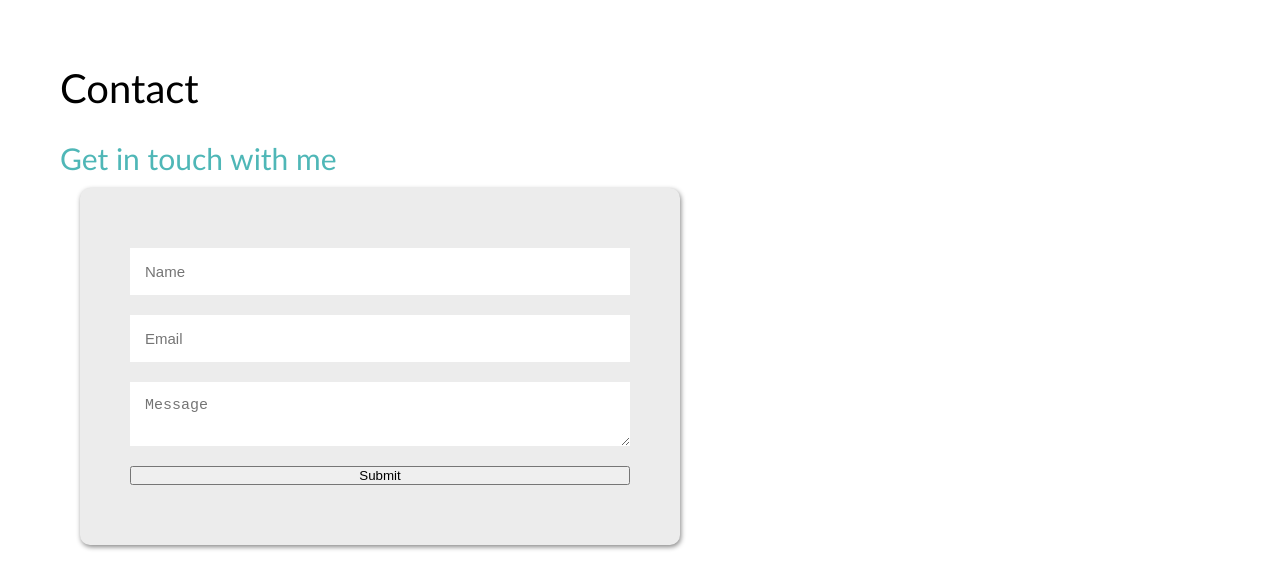
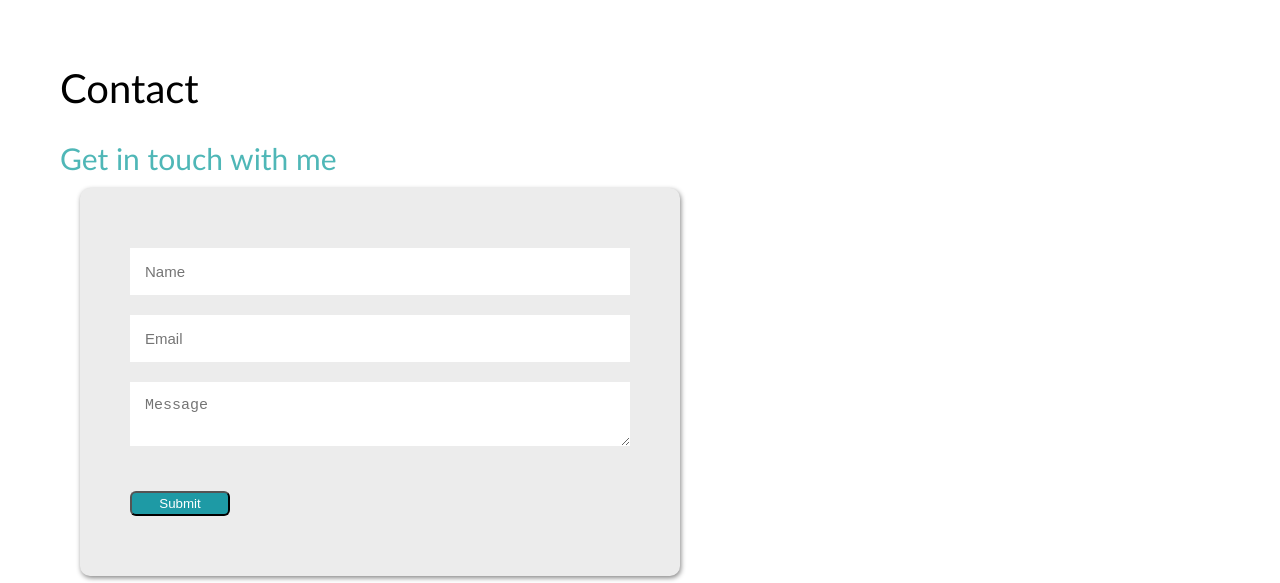
Before and after one commit to Gayatri-techy/portfolio, a plain HTML site: page index.html in a window 1280 px wide. Shown: the part 3931-4514 px from the top of the page. Drawn offline with Linux system fonts and the light colour scheme.

Commit message:
Ui updated

```diff
--- a/External.css
+++ b/External.css
@@ -274,7 +274,7 @@ textarea {
   border: none;
 }
 
-.contact-section a {
+.contact-section button {
   text-decoration: none;
   color: white;
   background-color: rgb(30, 154, 165);
```
